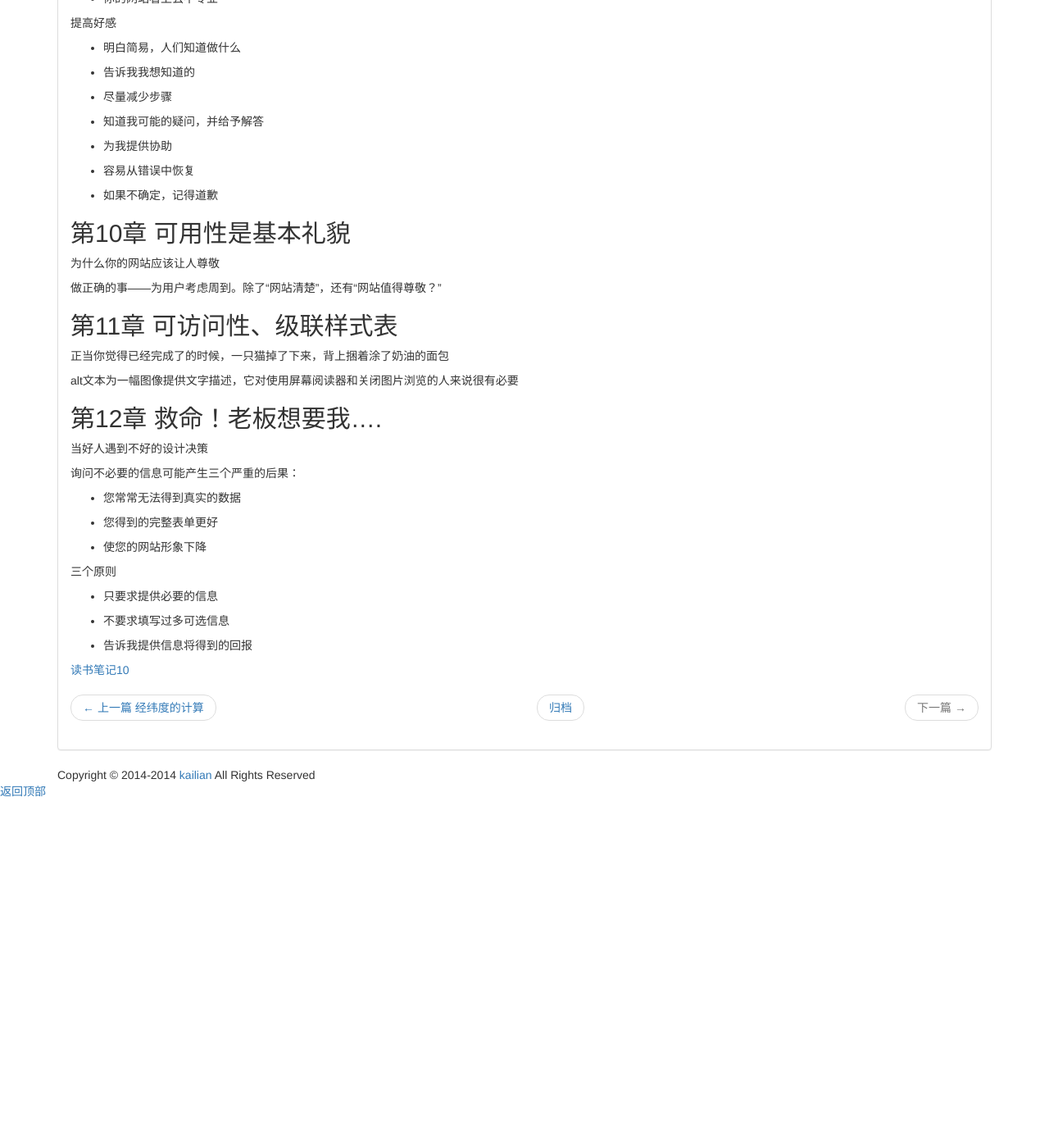
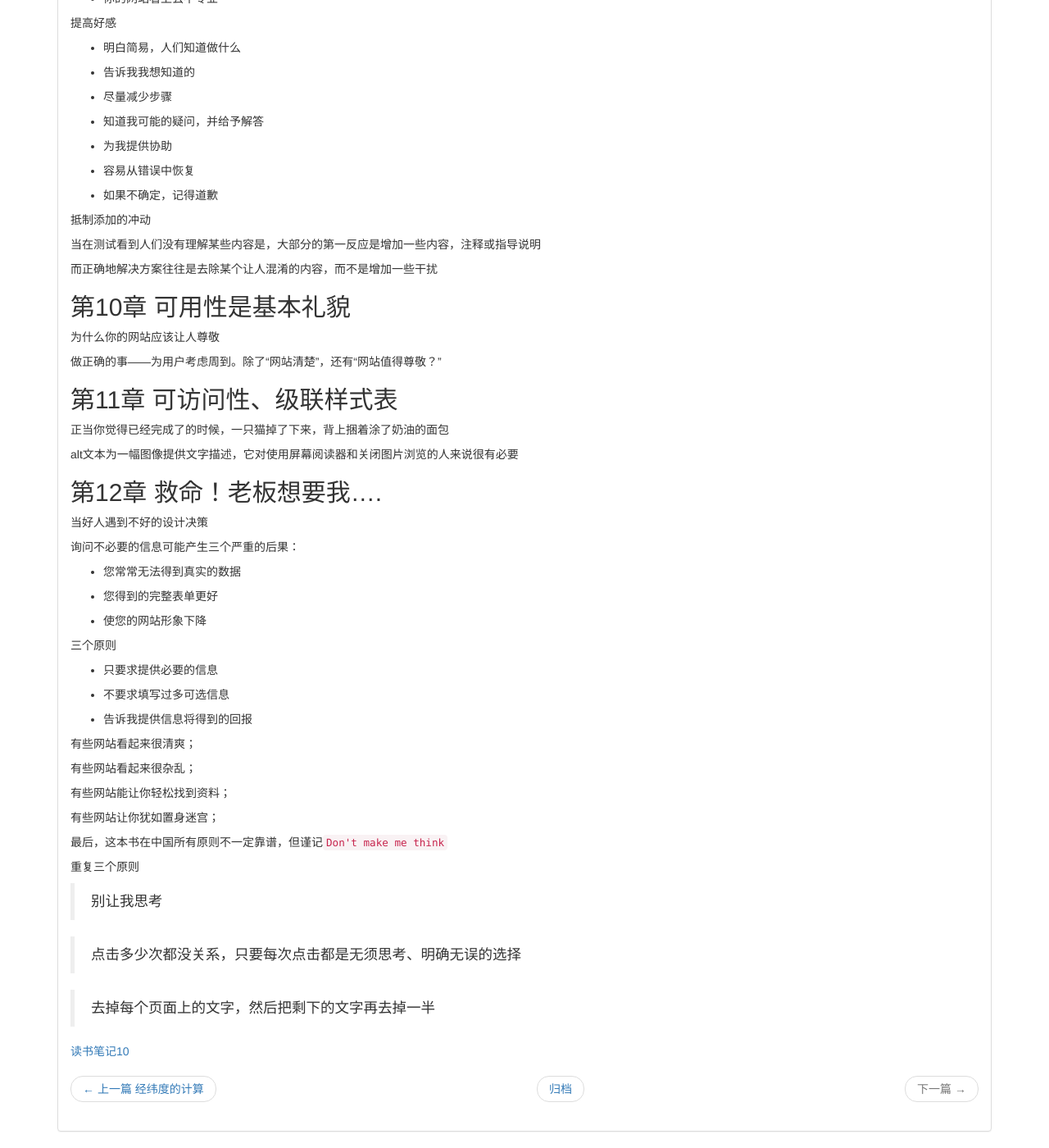
Before and after one commit to kailian/kailian.github.io, a Jekyll site: the page built from _posts/2014-08-25-dont-make-me-think2.md, in a window 1280 px wide and 1400 px high, scrolled down 1258 px. Shown: the whole window at 82% size. Built offline with Jekyll 4.4.1, drawn with Linux system fonts in a browser that asks for light colours; nearby versions of some CDN libraries; library files that are not in the unit come from our copies; comment, search, counter and statistics services are not loaded; before the commit the page ends 2213 px from its top, so only the background shows below that.

Commit message:
【blog】add article

```diff
--- a/_posts/2014-08-25-dont-make-me-think2.md
+++ b/_posts/2014-08-25-dont-make-me-think2.md
@@ -82,6 +82,12 @@ tags : [读书笔记]
 
 - 如果不确定，记得道歉
 
+抵制添加的冲动
+
+当在测试看到人们没有理解某些内容是，大部分的第一反应是增加一些内容，注释或指导说明
+
+而正确地解决方案往往是去除某个让人混淆的内容，而不是增加一些干扰
+
 
 ## 第10章 可用性是基本礼貌
 
@@ -114,3 +120,22 @@ alt文本为一幅图像提供文字描述，它对使用屏幕阅读器和关
 - 不要求填写过多可选信息
 
 - 告诉我提供信息将得到的回报
+
+
+有些网站看起来很清爽；
+
+有些网站看起来很杂乱；
+
+有些网站能让你轻松找到资料；
+
+有些网站让你犹如置身迷宫；
+
+最后，这本书在中国所有原则不一定靠谱，但谨记`Don't make me think`
+
+重复三个原则
+
+> 别让我思考
+
+> 点击多少次都没关系，只要每次点击都是无须思考、明确无误的选择
+
+> 去掉每个页面上的文字，然后把剩下的文字再去掉一半
```
